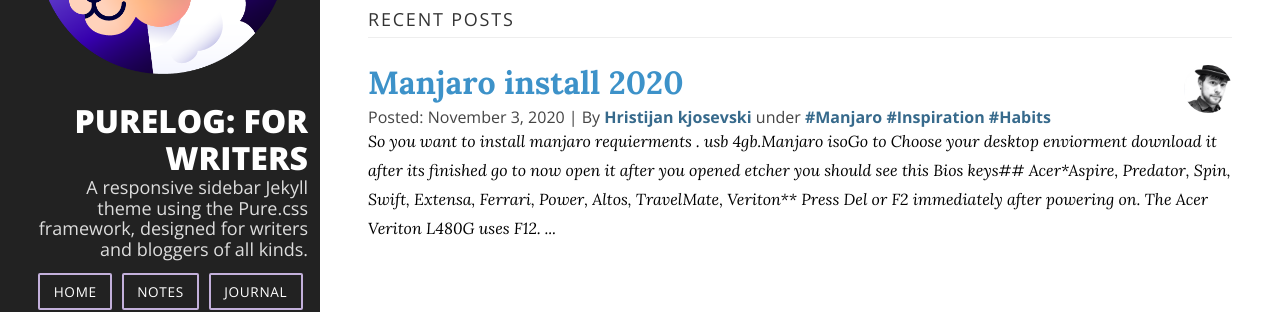
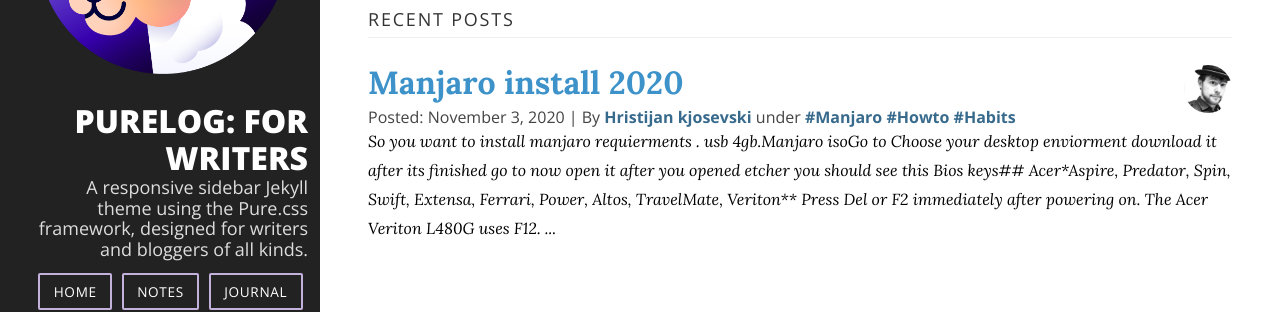
Before and after one commit to stackbit-projects/incredible-turmeric-55ed6, a Jekyll site: the page built from index.html, in a window 1280 px wide and 900 px high. Shown: the part 202-514 px from the top of the window. Built offline with Jekyll 4.4.1, drawn with Linux system fonts in a browser that asks for light colours; nearby versions of some CDN libraries; the list of posts is cut into pages by our own code.

Commit message:
2020-11-03-a-comprehensive-guide-to-self-learning.md: updated tags

```diff
--- a/_posts/example_posts/2020-11-03-a-comprehensive-guide-to-self-learning.md
+++ b/_posts/example_posts/2020-11-03-a-comprehensive-guide-to-self-learning.md
@@ -6,7 +6,7 @@ categories:
   - How-To
 tags:
   - Manjaro
-  - Inspiration
+  - Howto
   - Habits
 content-type: arcticle
 ---
```
